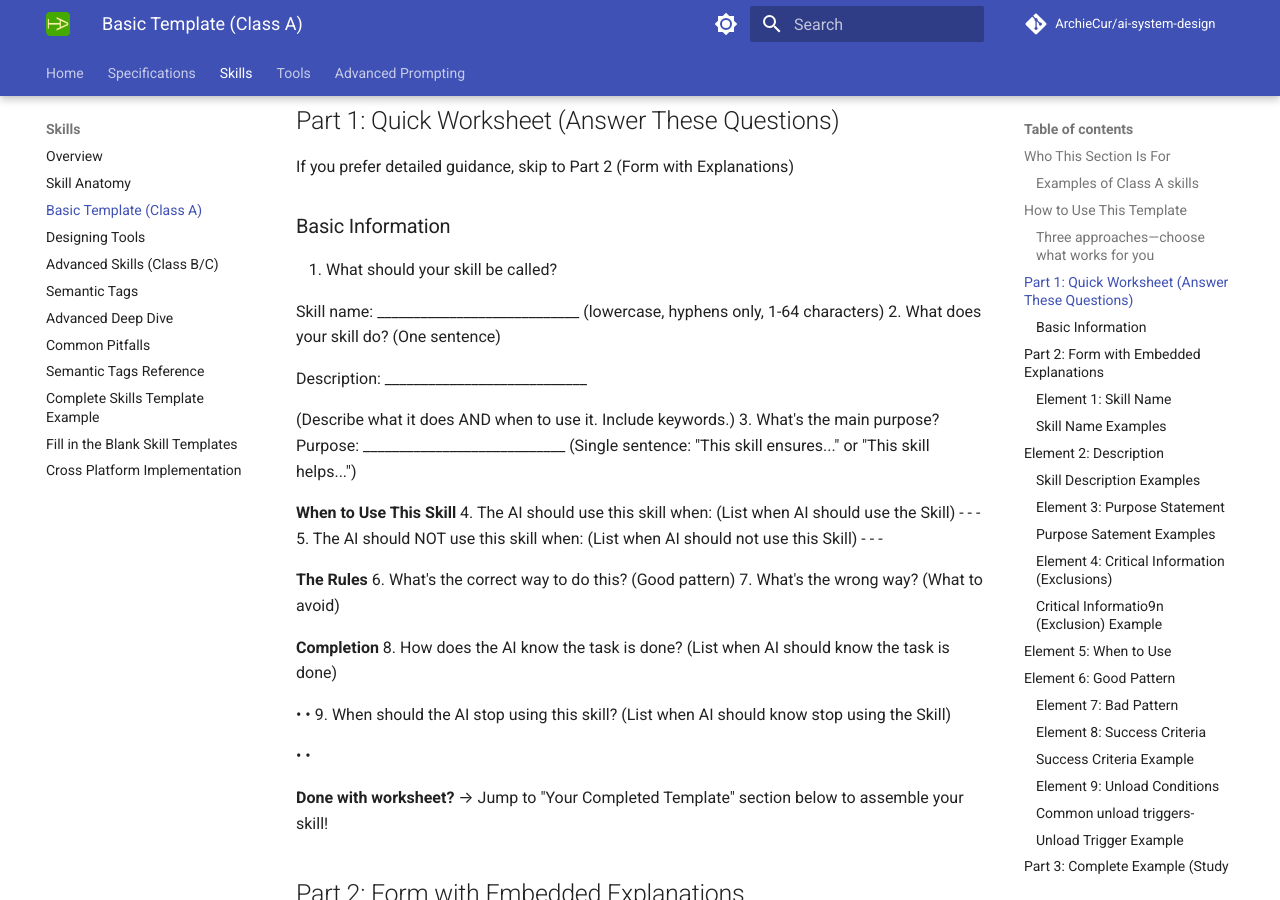
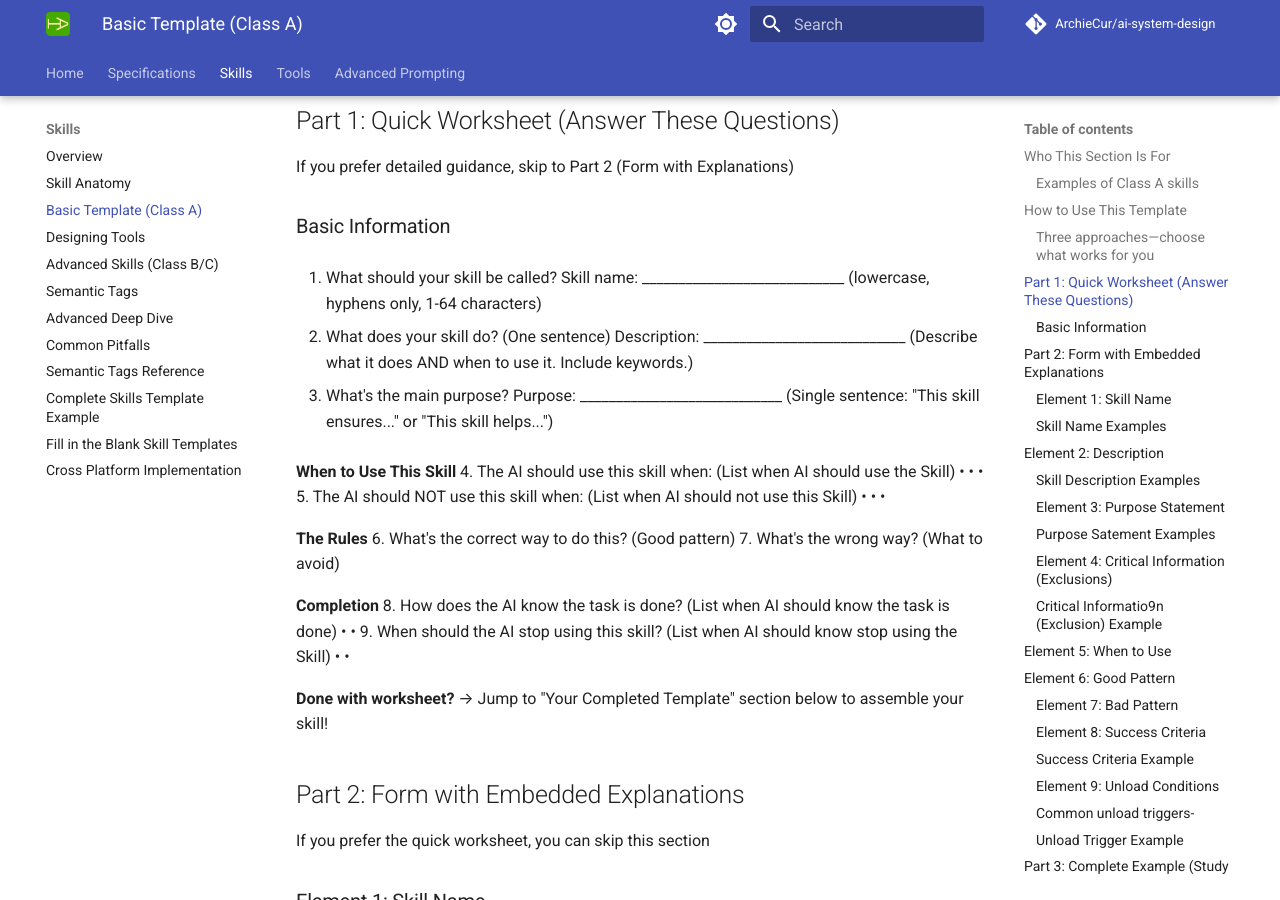
Before and after one commit to ArchieCur/ai-system-design, an MkDocs documentation site: the page built from docs/skills/Skills_1.2_Basic_Template_ClassA.md, in a window 1280 px wide and 900 px high, scrolled down 959 px. Built offline with MkDocs 1.6.1 and Material for MkDocs 9.7.7, drawn with Linux system fonts in a browser that asks for light colours; comment, search, counter and statistics services are not loaded.

```diff
--- a/docs/skills/Skills_1.2_Basic_Template_ClassA.md
+++ b/docs/skills/Skills_1.2_Basic_Template_ClassA.md
@@ -44,14 +44,13 @@ If you prefer detailed guidance, skip to Part 2 (Form with Explanations)
 ### Basic Information
 
 1. What should your skill be called?
-
 Skill name: ____________________________
 (lowercase, hyphens only, 1-64 characters)
+
 2. What does your skill do? (One sentence)
+Description: ____________________________
+(Describe what it does AND when to use it. Include keywords.)
 
-Description: ____________________________
-
-(Describe what it does AND when to use it. Include keywords.)
 3. What's the main purpose?
 Purpose: ____________________________
 (Single sentence: "This skill ensures..." or "This skill helps...")
@@ -59,14 +58,14 @@ Purpose: ____________________________
 **When to Use This Skill**
 4. The AI should use this skill when:
 (List when AI should use the Skill)
--
--
--
+•
+•
+•
 5. The AI should NOT use this skill when:
 (List when AI should not use this Skill)
--
--
--
+•
+•
+•
 
 **The Rules**
 6. What's the correct way to do this? (Good pattern)
@@ -75,14 +74,13 @@ Purpose: ____________________________
 **Completion**
 8. How does the AI know the task is done?
 (List when AI should know the task is done)
-
 •
 •
 9. When should the AI stop using this skill?
 (List when AI should know stop using the Skill)
-
 •
 •
+
 
 **Done with worksheet?** → Jump to "Your Completed Template" section below to assemble your skill!
 
```
